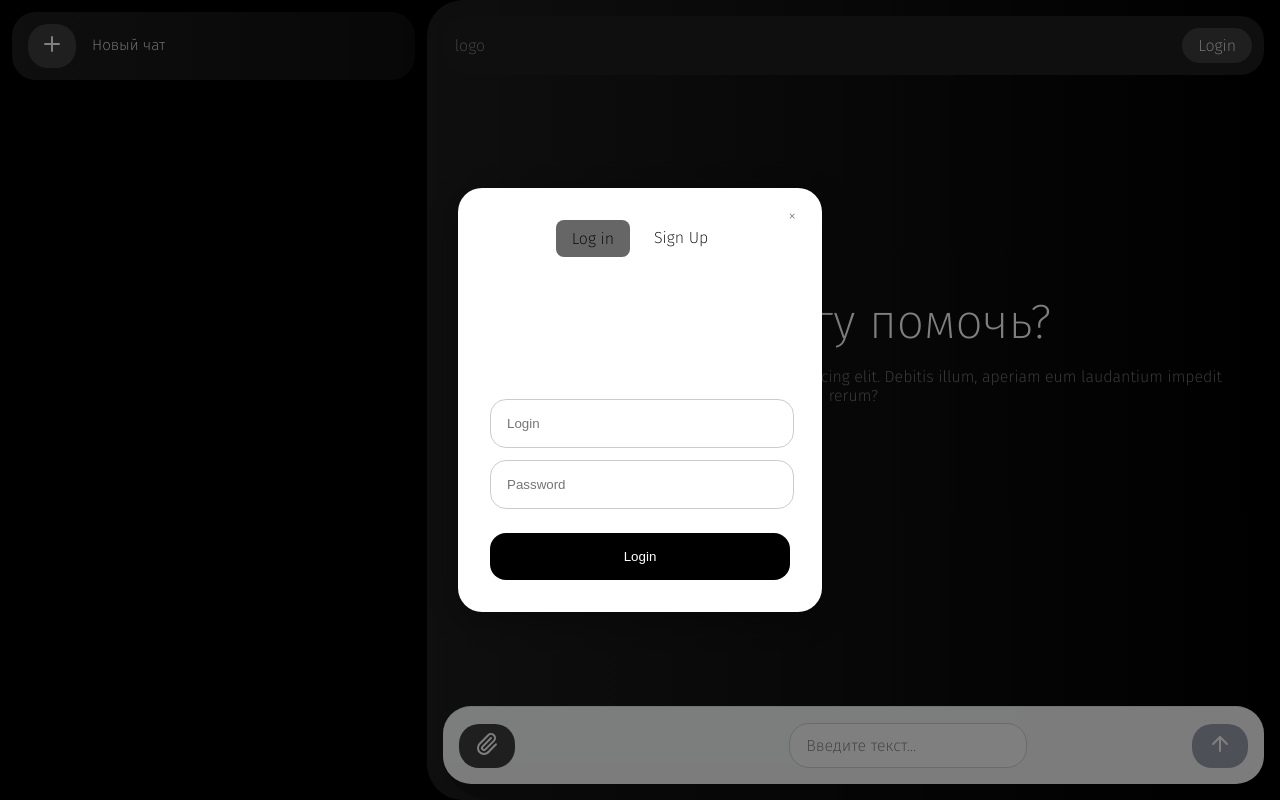
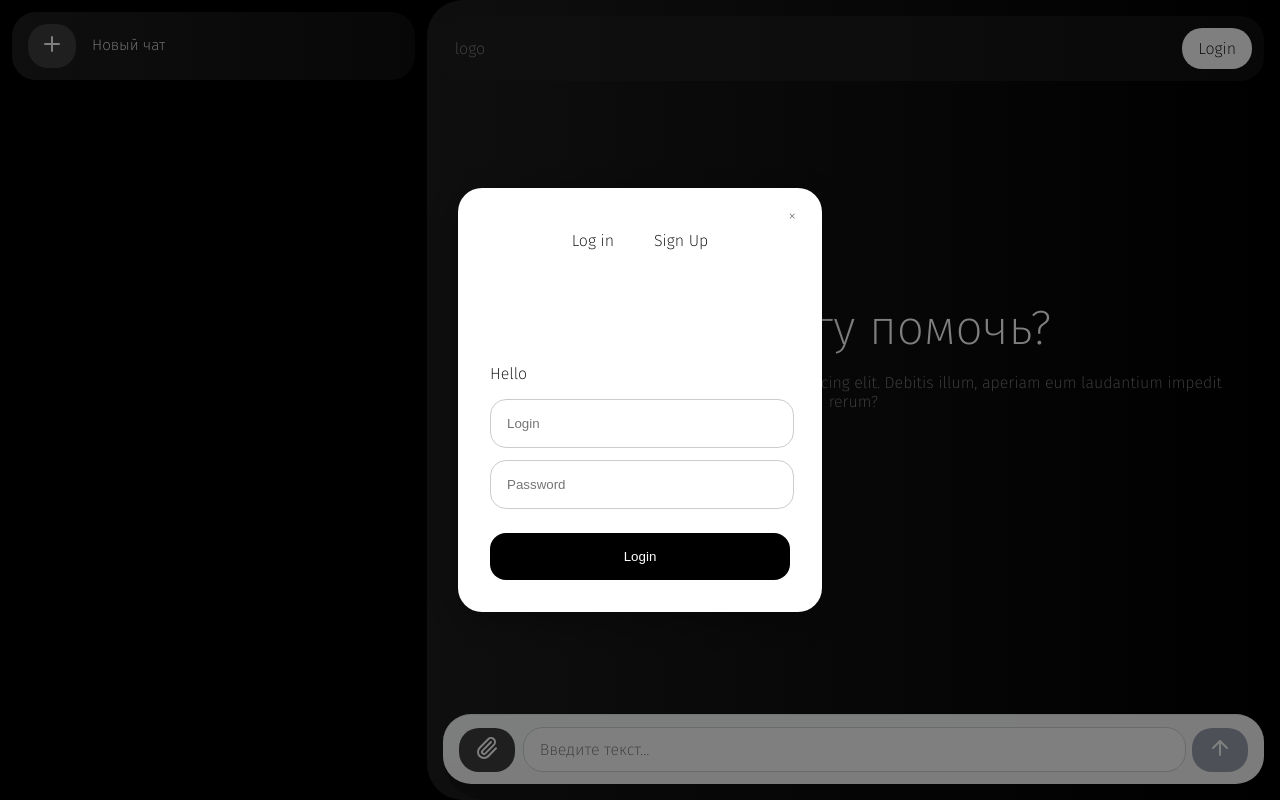
Before and after one commit to ualumi/tech-doc-simplifier, a React (Vite) app in the folder frontend/frontend/: page / in a window 1280 px wide. Both pictures are taken after a click on the button "Login". Built offline with nearby package versions, Linux system fonts and the light colour scheme.

Commit message:
textinput fixed

```diff
--- a/frontend/frontend/src/components/ChatDetail.css
+++ b/frontend/frontend/src/components/ChatDetail.css
@@ -79,11 +79,13 @@
 }
 
 .text-gray-700 {
-  color: #374151;
+  color: white;
+  opacity: 0.5;
 }
 
 .text-green-700 {
-  color: #047857;
+  color: white;
+  opacity: 0.5;
 }
 
 .mb-1 {
--- a/frontend/frontend/src/components/HistoryItem.css
+++ b/frontend/frontend/src/components/HistoryItem.css
@@ -12,7 +12,6 @@
   border: 0px solid #e5e7eb;
   /* box-shadow: 0 1px 2px rgba(0, 0, 0, 0.04);*/
   margin-bottom: 0.65rem;
-  transition: background 0.3s;
   display: flex;
   flex-direction: row;
   align-items: center;
@@ -29,8 +28,8 @@
 }
 
 .field:hover {
-  background: linear-gradient(90deg, #1E1E1E 25%, #9898CC 77.88%, #9BFFAB 100%);
-  transition: background 3s;
+  background: linear-gradient(90deg, rgba(62, 62, 62, 0.25) 0%, #3E3E3E 100%);
+  transition: 1s;
 }
 
 .cursor-pointer {
--- a/frontend/frontend/src/components/LoginForm.css
+++ b/frontend/frontend/src/components/LoginForm.css
@@ -65,7 +65,10 @@
     border-radius: 1rem;
     display: flex;
     background: none;
+
   }
+
+
 
   .btn.login {
     width: 100%;
@@ -75,6 +78,11 @@
     color: white;
     cursor: pointer;
     border-radius: 1rem;
+  }
+
+  .btn.login:hover{
+    background-color: #9ca3af;
+    transition: 1s;
   }
 
   .btn.login:disabled {
@@ -94,13 +102,14 @@
   }
 
   .tabs button {
-    padding: 8px 16px;
+
+
     border: none;
     background: #666;
     color: black;
     cursor: pointer;
     margin: 0 4px;
-    border-radius: 0.5rem;
+    border-radius: 1rem;
     transition: background 0.2s;
   }
 
@@ -112,10 +121,10 @@
 
   .tabs button.active {
     background: none;
-    border-bottom: 2px solid transparent;
-    background: white;
+    background: #9ca3af;
   }
 
   .loginform form input[type="submit"] {
     margin-top: 12px;
+
   }
--- a/frontend/frontend/src/components/LoginForm.jsx
+++ b/frontend/frontend/src/components/LoginForm.jsx
@@ -178,7 +178,9 @@ const LoginForm = ({ onLoginSuccess, onClose }) => {
         <button onClick={handleClose} className="close">&times;</button>
 
         <div className="tabs">
+
           <button
+            id='loginbutton'
             className={mode === 'signup' ? 'active' : ''}
             onClick={() => {
               setMode('login');
@@ -188,6 +190,7 @@ const LoginForm = ({ onLoginSuccess, onClose }) => {
             Log in
           </button>
           <button
+            id='loginbutton'
             className={mode === 'login' ? 'active' : ''}
             onClick={() => {
               setMode('signup');
@@ -199,6 +202,8 @@ const LoginForm = ({ onLoginSuccess, onClose }) => {
         </div>
 
         <form onSubmit={handleSubmit}>
+          {mode === 'login' && (<div><p className=''>Hello</p></div>)}
+
           {mode === 'signup' && (
             <input
               type="email"
--- a/frontend/frontend/src/components/NavBar.css
+++ b/frontend/frontend/src/components/NavBar.css
@@ -4,7 +4,7 @@
   }
 
   .user-avatar {
-    background-color: #555;
+    background-color: #3E3E3E;
     color: white;
     width: 32px;
     height: 32px;
@@ -14,6 +14,11 @@
     align-items: center;
     justify-content: center;
     font-weight: bold;
+  }
+
+  .user-avatar:hover{
+    background-color: black;
+    transition: 1s;
   }
 
   .dropdown-menu {
@@ -29,9 +34,16 @@
     z-index: 1000;
   }
 
-  .loginbutton{
-    font-size: 1.25rem;
-    padding: 1.25rem;
+  #loginbutton{
+    font-size: 1rem;
+    padding: 0.7rem 1rem;
+    background-color: white;
+    color: black;
+  }
+
+  #loginbutton:hover{
+    background-color: #9ca3af;
+    transition: 1s;
   }
 
   .dropdown-username {
--- a/frontend/frontend/src/components/NavBar.jsx
+++ b/frontend/frontend/src/components/NavBar.jsx
@@ -76,7 +76,7 @@ const NavBar = ({ isAuthenticated, username, onLoginClick, onLogout }) => {
 
       <div className="auth-section" ref={menuRef}>
         {!isAuthenticated ? (
-          <button onClick={onLoginClick}>Login</button>
+          <button id='loginbutton' onClick={onLoginClick}>Login</button>
         ) : (
           <div className="avatar-wrapper" onClick={toggleMenu}>
             <div className="user-avatar">
--- a/frontend/frontend/src/components/TextInputSender.css
+++ b/frontend/frontend/src/components/TextInputSender.css
@@ -25,7 +25,7 @@
   flex-direction: row;
   align-items: center;
   gap: 0.5rem;
-  padding: 1rem;
+  padding: 0.75rem 1rem;
   background-color: #f9fafb;
   border-top: 1px solid #e5e7eb;
   /*flex: 1;*/
@@ -66,7 +66,7 @@
   background-color: #ffffff;
   outline: none;
   transition: border-color 0.2s ease-in-out, box-shadow 0.2s ease-in-out;
-  width: fit-content;
+  width: 100%;
   /*width: 50vw;*/
   align-items: center;
   display: flex;
@@ -91,6 +91,7 @@ button {
 
 button:hover:not(:disabled) {
   background-color: black;
+  transition: 1s;
 }
 
 button:disabled {
@@ -102,10 +103,6 @@ button:disabled {
   display: none;
 }
 
-/*.buttoning{
-  position: fixed;
-  right: 1.5rem;
-}*/
 
 
 .paperclip{
@@ -117,4 +114,5 @@ button:disabled {
 
 .paperclip:hover{
   background-color: black;
+  transition: 1s;
 }
--- a/frontend/frontend/src/index.css
+++ b/frontend/frontend/src/index.css
@@ -182,7 +182,8 @@ body{
 }
 
 .InputTextTypeText{
-  width: 10vw;
+  flex: 1;
+  padding-right: 2rem;
 }
 
 .TextInputSender{
@@ -205,7 +206,8 @@ body{
   color: black;
   font-size: 0.95rem;
   border-radius: 1.5rem;
-  background-color: #1E1E1E;
+  background:linear-gradient(90deg, #1E1E1E 0%, rgba(30, 30, 30, 0.5) 100%); /*linear-gradient(270deg, rgba(62, 62, 62, 0.25) 0%, #3E3E3E 100%);
+  /*background-color: #1E1E1E;*/
   padding: 0.75rem;
 }
 
```
